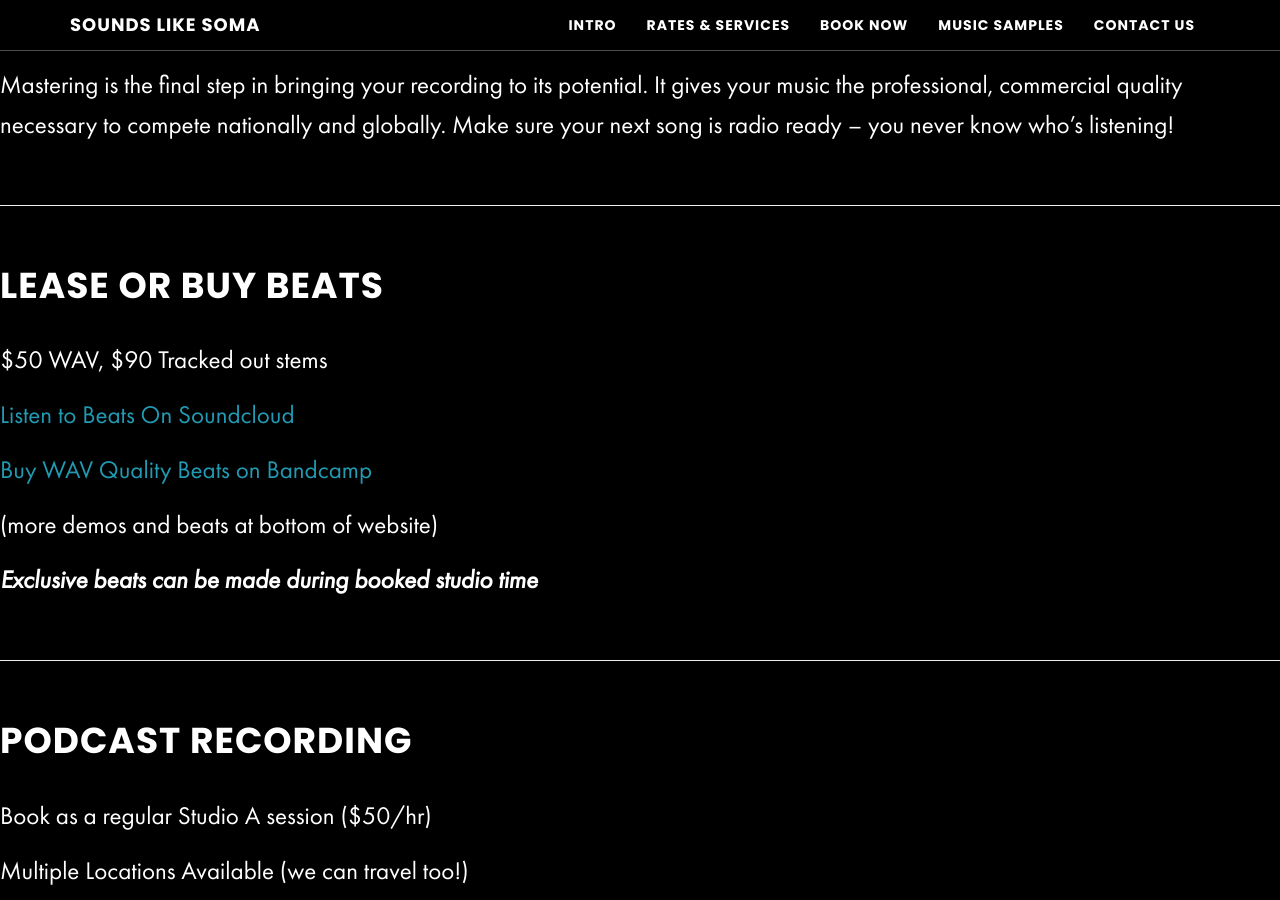
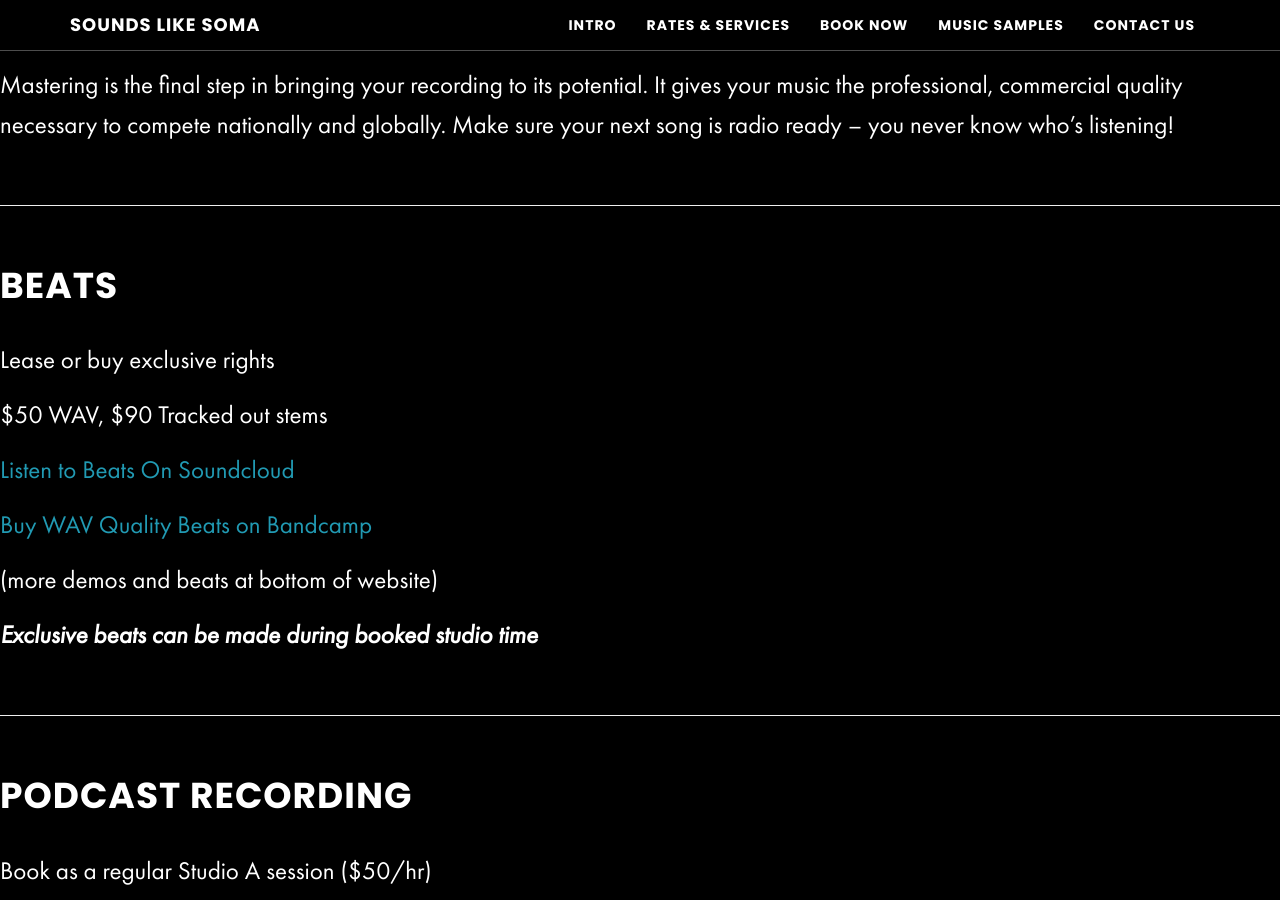
Before and after one commit to zackhanni/Soma-website-classic, a Jekyll site: the page built from _posts/2015-08-02-rates-services.md, in a window 1280 px wide and 900 px high, scrolled down 2906 px. Built offline with Jekyll 4.4.1, drawn with Linux system fonts in a browser that asks for light colours; our own code applies the rules of GitHub Pages for plain Markdown files; some of the changed text lies outside the part shown.

```diff
--- a/_posts/2015-08-02-rates-services.md
+++ b/_posts/2015-08-02-rates-services.md
@@ -63,7 +63,9 @@ Mastering is the final step in bringing your recording to its potential. It give
 
 - - -
 
-# Lease or Buy Beats
+# Beats
+
+Lease or buy exclusive rights
 
 $50 WAV, $90 Tracked out stems
 
@@ -81,7 +83,7 @@ $50 WAV, $90 Tracked out stems
 
 Book as a regular Studio A session ($50/hr)
 
-Multiple Locations Available (we can travel too!)
+Multiple Locations Available (+ we can travel)
 
 HD Video recording (+10/ per podcast episode)
 
```
Also changed, not shown: _posts/2015-08-04-music-samples.md (+8 -3 lines).
